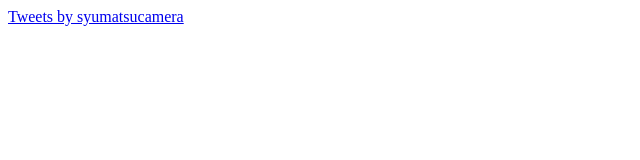
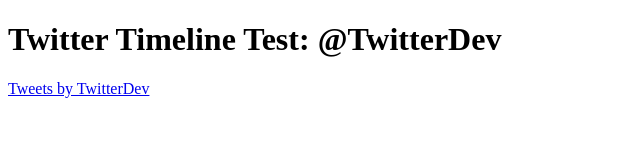
Before and after one commit to uV6LkwAE/Twitter_embed_test, a plain HTML site: page index.html in a window 1280 px wide. Shown: the whole page, without its empty margins (0-640 px from the left). Drawn offline with Linux system fonts and the light colour scheme.

Commit message:
TwitterDevに変更してみた

```diff
--- a/index.html
+++ b/index.html
@@ -2,13 +2,17 @@
 <html lang="ja">
 <head>
   <meta charset="UTF-8">
-  <title>Twitter埋め込みテスト</title>
+  <title>Twitter埋め込みテスト（TwitterDev）</title>
 </head>
 <body>
-  <a class="twitter-timeline" href="https://twitter.com/syumatsucamera?ref_src=twsrc%5Etfw">
-    Tweets by syumatsucamera
+  <h1>Twitter Timeline Test: @TwitterDev</h1>
+
+  <a class="twitter-timeline"
+     data-height="500"
+     href="https://twitter.com/TwitterDev">
+     Tweets by TwitterDev
   </a>
+
   <script async src="https://platform.twitter.com/widgets.js" charset="utf-8"></script>
 </body>
 </html>
-<!--  -->
```
